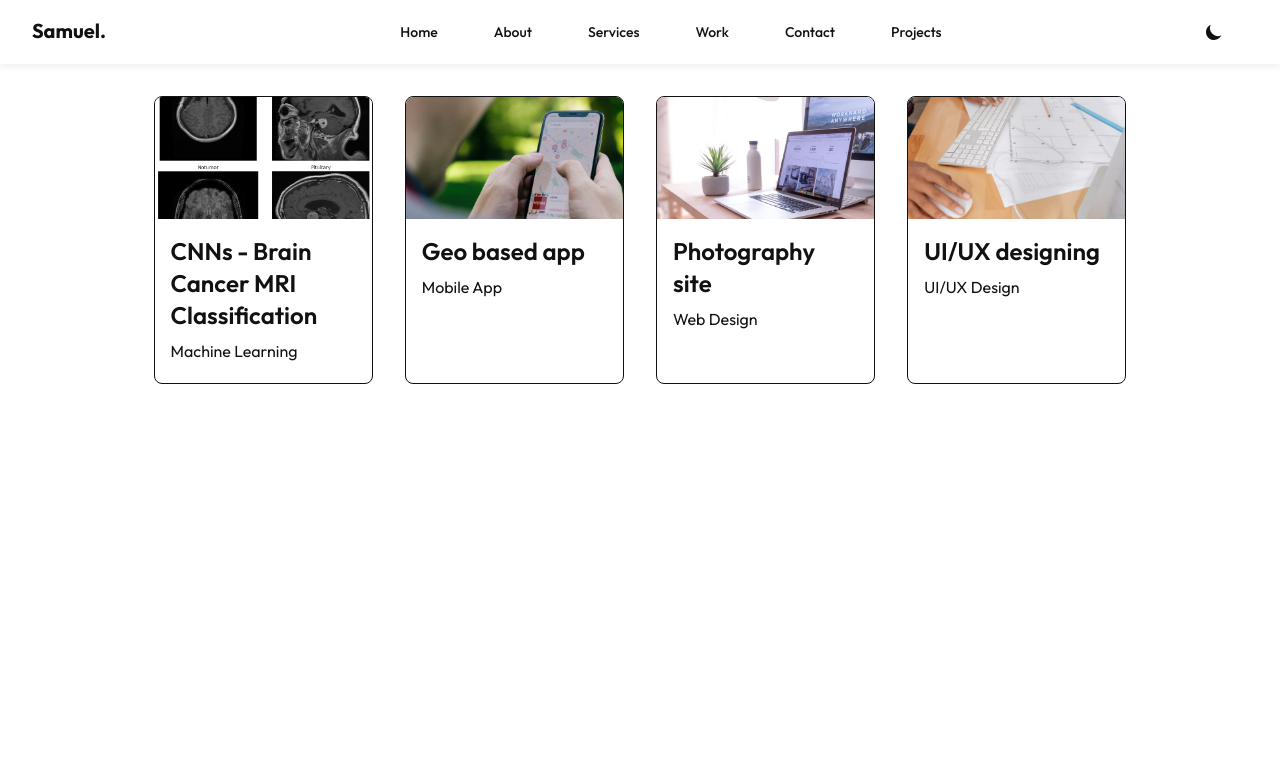
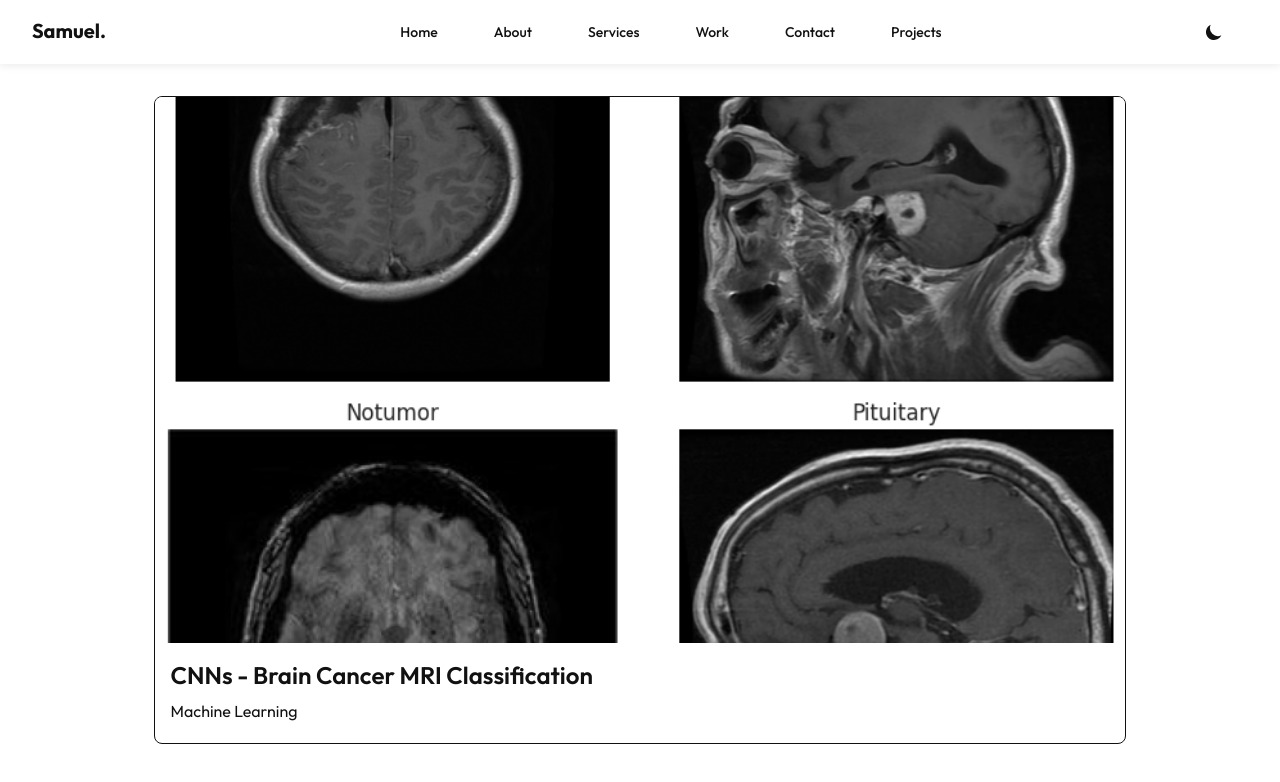
Before and after one commit to Brum99/portfolio-website, a Next.js app: page /projects in a window 1280 px wide. Shown: the top 782 px of the page. Built offline with nearby package versions, Linux system fonts and the light colour scheme; a web font is replaced by a local one.

Commit message:
commenting out project placeholders.

```diff
--- a/assets/assets.js
+++ b/assets/assets.js
@@ -106,24 +106,24 @@ export const workData = [
         contentPath: 'mri-classification.mdx',
         tags: ['TensorFlow', 'Medical Imaging', 'Python'],
     },
-    {
-        slug: 'geo-based-app',
-        title: 'Geo based app',
-        description: 'Mobile App',
-        bgImage: '/work-2.png',
-    },
-    {
-        slug: 'photography-site',
-        title: 'Photography site',
-        description: 'Web Design',
-        bgImage: '/work-3.png',
-    },
-    {
-        slug: 'ui-ux-designing',
-        title: 'UI/UX designing',
-        description: 'UI/UX Design',
-        bgImage: '/work-4.png',
-    },
+    // {
+    //     slug: 'geo-based-app',
+    //     title: 'Geo based app',
+    //     description: 'Mobile App',
+    //     bgImage: '/work-2.png',
+    // },
+    // {
+    //     slug: 'photography-site',
+    //     title: 'Photography site',
+    //     description: 'Web Design',
+    //     bgImage: '/work-3.png',
+    // },
+    // {
+    //     slug: 'ui-ux-designing',
+    //     title: 'UI/UX designing',
+    //     description: 'UI/UX Design',
+    //     bgImage: '/work-4.png',
+    // },
 ]
 
 export const serviceData = [
```
